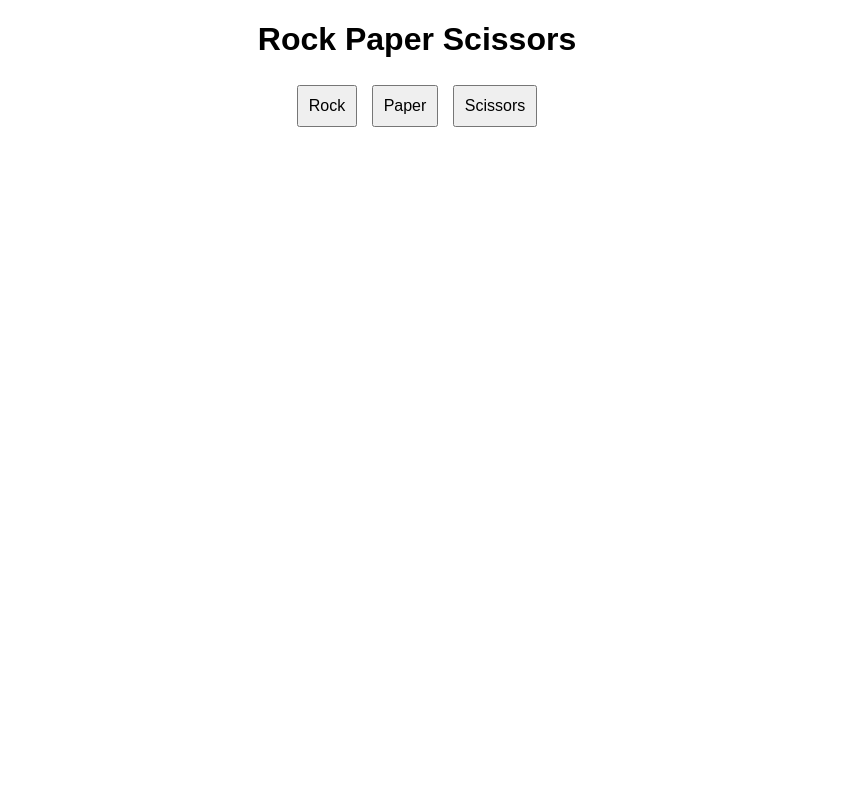
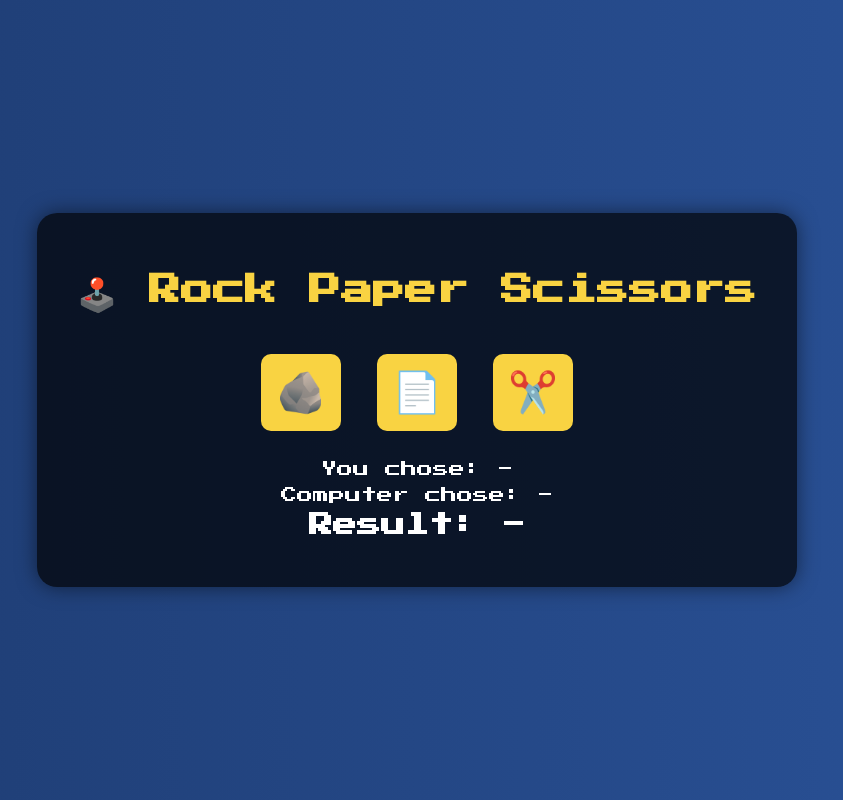
Before and after one commit to abhayrana001/js-mini-projects, a plain HTML site: page 05-rock-paper-scissors/index.html in a window 1280 px wide. Shown: the whole page, without its empty margins (223-1066 px from the left). Drawn offline with Linux system fonts and the light colour scheme; files that its build step writes are made by us from their sources.

Commit message:
rock paper game style modification

```diff
--- a/05-rock-paper-scissors/index.html
+++ b/05-rock-paper-scissors/index.html
@@ -2,16 +2,27 @@
 <html lang="en">
 
 <head>
+    <meta charset="UTF-8">
+    <meta name="viewport" content="width=device-width, initial-scale=1.0">
     <title>Rock Paper Scissors</title>
-    <link rel="stylesheet" href="style.css">
+    <link rel="stylesheet" href="styles.css">
+    <link href="https://fonts.googleapis.com/css2?family=Press+Start+2P&display=swap" rel="stylesheet">
 </head>
 
 <body>
-    <h1>Rock Paper Scissors</h1>
-    <button onclick="play('rock')">Rock</button>
-    <button onclick="play('paper')">Paper</button>
-    <button onclick="play('scissors')">Scissors</button>
-    <p id="result"></p>
+    <div class="game-container">
+        <h1>🕹️ Rock Paper Scissors</h1>
+        <div class="buttons">
+            <button onclick="play('rock')">🪨</button>
+            <button onclick="play('paper')">📄</button>
+            <button onclick="play('scissors')">✂️</button>
+        </div>
+        <div class="results">
+            <p id="userChoice">You chose: -</p>
+            <p id="computerChoice">Computer chose: -</p>
+            <h2 id="result">Result: -</h2>
+        </div>
+    </div>
     <script src="script.js"></script>
 </body>
 
--- a/05-rock-paper-scissors/script.js
+++ b/05-rock-paper-scissors/script.js
@@ -1,17 +1,25 @@
-function play(userChoice) {
-    let choices = ["rock", "paper", "scissors"];
-    let computerChoice = choices[Math.floor(Math.random() * 3)];
+function play(user) {
+    const choices = ['rock', 'paper', 'scissors'];
+    const computer = choices[Math.floor(Math.random() * choices.length)];
+
+    document.getElementById("userChoice").textContent = `You chose: ${capitalize(user)}`;
+    document.getElementById("computerChoice").textContent = `Computer chose: ${capitalize(computer)}`;
     let result = "";
-    if (userChoice === computerChoice) {
-        result = "It's a tie!";
+    if (user === computer) {
+        result = "It's a draw!";
     } else if (
-        (userChoice === "rock" && computerChoice === "scissors") ||
-        (userChoice === "paper" && computerChoice === "rock") ||
-        (userChoice === "scissors" && computerChoice === "paper")
+        (user === 'rock' && computer === 'scissors') ||
+        (user === 'paper' && computer === 'rock') ||
+        (user === 'scissors' && computer === 'paper')
     ) {
-        result = "You win!";
+        result = "You win! 🎉";
     } else {
-        result = "You lose!";
+        result = "You lose 😢";
     }
-    document.getElementById("result").textContent = `Computer chose ${computerChoice}. ${result}`;
+
+    document.getElementById("result").textContent = `Result: ${result}`;
 }
+
+function capitalize(word) {
+    return word.charAt(0).toUpperCase() + word.slice(1);
+}
--- a/05-rock-paper-scissors/styles.css
+++ b/05-rock-paper-scissors/styles.css
@@ -1,10 +1,49 @@
 body {
-    text-align: center;
-    font-family: Arial, sans-serif;
+    margin: 0;
+    padding: 0;
+    font-family: 'Press Start 2P', cursive;
+    background: linear-gradient(to right, #1e3c72, #2a5298);
+    color: #fff;
+    display: flex;
+    justify-content: center;
+    align-items: center;
+    height: 100vh;
 }
 
-button {
-    margin: 5px;
-    padding: 10px;
-    font-size: 16px;
+.game-container {
+    text-align: center;
+    background: rgba(0, 0, 0, 0.7);
+    padding: 40px;
+    border-radius: 20px;
+    box-shadow: 0 0 20px rgba(0, 0, 0, 0.5);
 }
+
+h1 {
+    margin-bottom: 30px;
+    color: #f9d342;
+}
+
+.buttons button {
+    font-size: 40px;
+    padding: 15px;
+    margin: 10px;
+    background: #f9d342;
+    border: none;
+    border-radius: 10px;
+    cursor: pointer;
+    transition: transform 0.2s ease;
+}
+
+.buttons button:hover {
+    transform: scale(1.2);
+    background: #fff03f;
+}
+
+.results {
+    margin-top: 20px;
+}
+
+.results p,
+.results h2 {
+    margin: 10px 0;
+}
```
